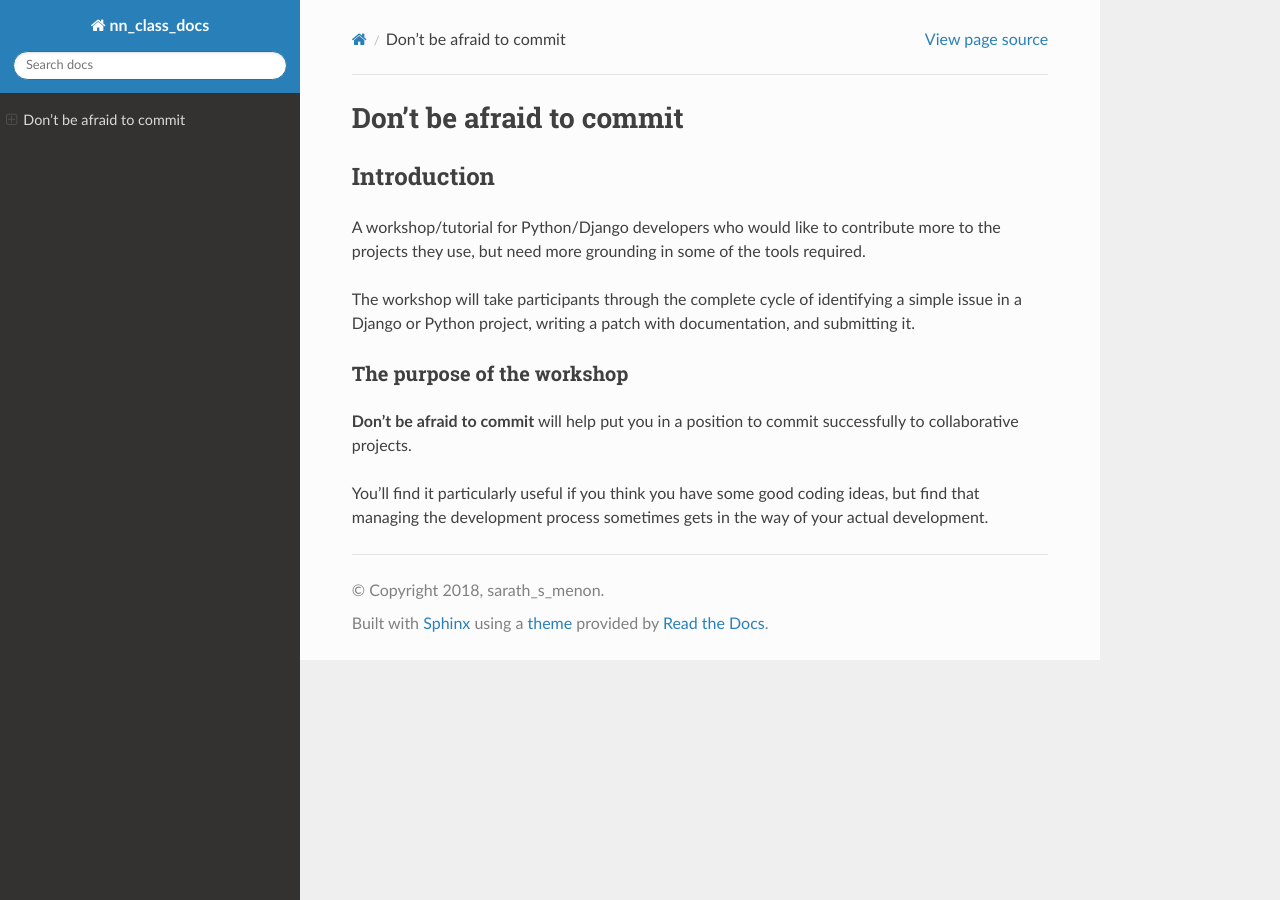
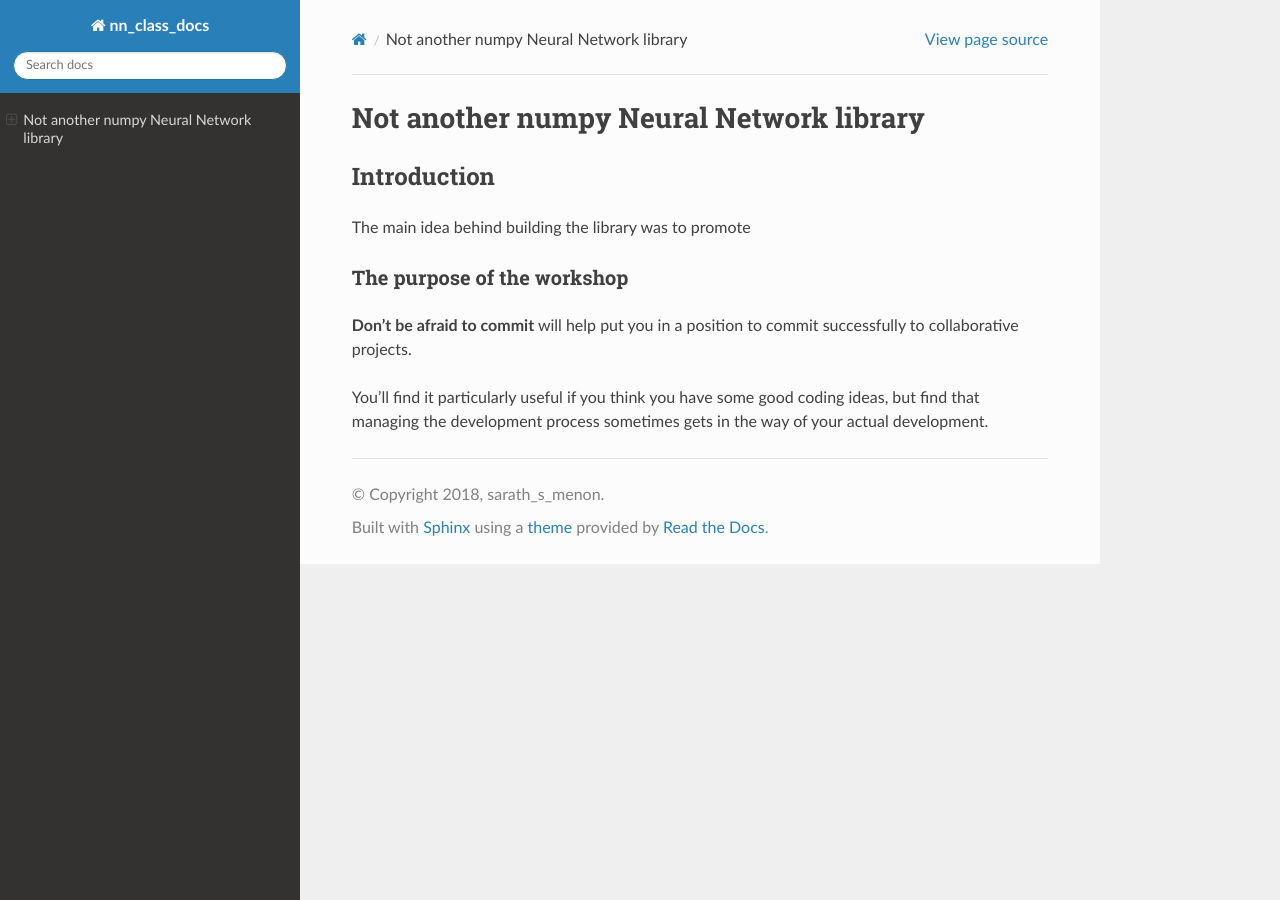
Before and after one commit to sarath-menon/nn_class, a Sphinx documentation site: the page built from docs/index.rst, in a window 1280 px wide. Built offline with Sphinx 7.4.7 and the Read the Docs theme 2.0.0, drawn with Linux system fonts in a browser that asks for light colours.

Commit message:
Update index.rst

```diff
--- a/docs/index.rst
+++ b/docs/index.rst
@@ -4,18 +4,13 @@
    contain the root `toctree` directive.
 
 #########################
-Don't be afraid to commit
+Not another numpy Neural Network library
 #########################
 
 Introduction
 ============
 
-A workshop/tutorial for Python/Django developers who would like to contribute
-more to the projects they use, but need more grounding in some of the tools
-required.
-
-The workshop will take participants through the complete cycle of identifying a simple issue in a
-Django or Python project, writing a patch with documentation, and submitting it.
+The main idea behind building the library was to promote
 
 The purpose of the workshop
 ---------------------------
```
